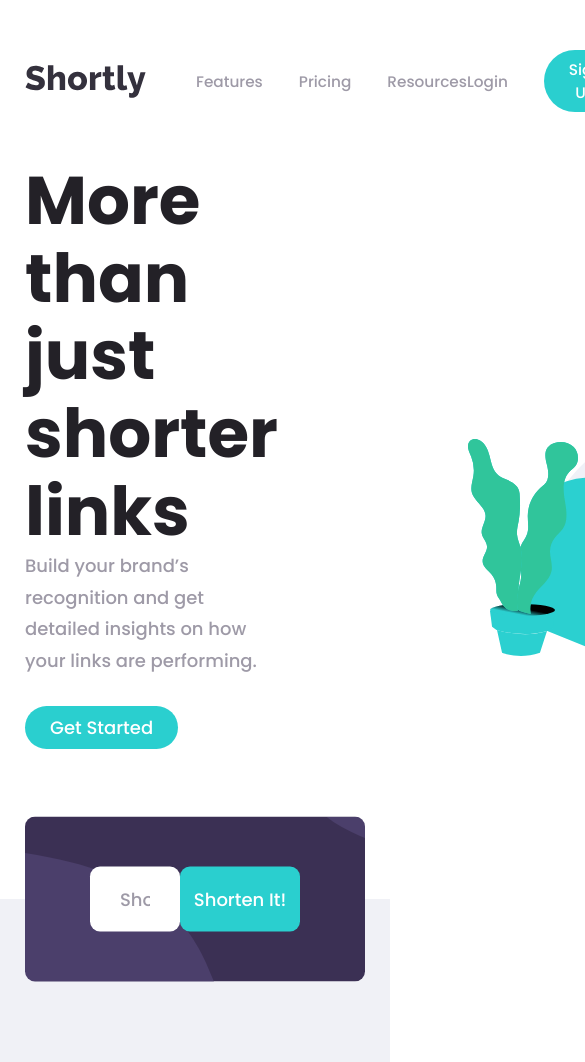
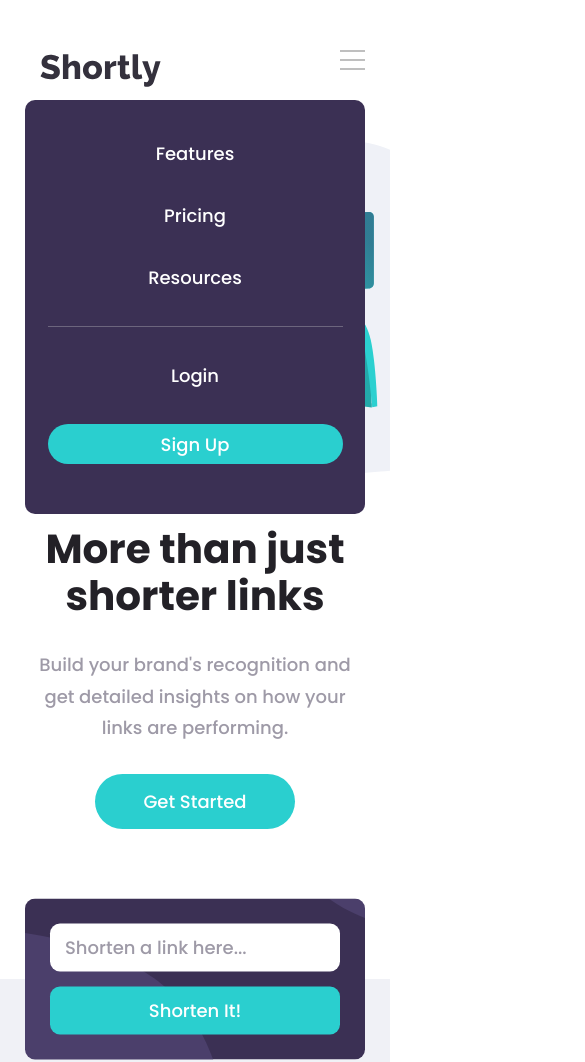
Before and after one commit to femRepos/url-shortening-api, a plain HTML site: page index.html in a window 390 px wide. Shown: the top 1062 px of the page, 585 px wide, since content can reach past the window. Drawn offline with Linux system fonts and the light colour scheme.

Commit message:
Make website responsive to screen size

```diff
--- a/index.html
+++ b/index.html
@@ -30,16 +30,22 @@
 		<header>
 			<div class="container">
 				<section class="navigation">
-					<img src="./images/logo.svg" class="logo" alt="logo" />
+					<div>
+						<img src="./images/logo.svg" class="logo" alt="logo" />
+						<div class="burger"></div>
+					</div>
 					<nav>
 						<ul class="nav__links">
 							<li><a href="#" class="link">Features</a></li>
 							<li><a href="#" class="link">Pricing</a></li>
 							<li><a href="#" class="link">Resources</a></li>
 						</ul>
+						<hr />
 						<ul class="nav__btn">
 							<li><a href="#" class="link">Login</a></li>
-							<li><button class="btn">Sign Up</button></li>
+							<li>
+								<button class="btn btn--small">Sign Up</button>
+							</li>
 						</ul>
 					</nav>
 				</section>
@@ -47,10 +53,10 @@
 					<div>
 						<h1>More than just shorter links</h1>
 						<p>
-							Build your brand’s recognition and get detailed
+							Build your brand's recognition and get detailed
 							insights on how your links are performing.
 						</p>
-						<button class="btn">Get Started</button>
+						<button class="btn btn--primary">Get Started</button>
 					</div>
 					<img
 						src="./images/illustration-working.svg"
@@ -69,7 +75,7 @@
 						name=""
 						id=""
 					/>
-					<button class="btn">Shorten It!</button>
+					<button class="btn btn--square">Shorten It!</button>
 				</form>
 			</div>
 
@@ -131,7 +137,7 @@
 			<section class="cta">
 				<div class="container">
 					<h2>Boost your links today</h2>
-					<button class="btn">Get Started</button>
+					<button class="btn btn--primary">Get Started</button>
 				</div>
 			</section>
 		</main>
--- a/styles/style.css
+++ b/styles/style.css
@@ -80,23 +80,53 @@ button {
 }
 
 /* header */
-header {
-}
-
 .navigation {
 	display: flex;
 	padding-block: 50px;
 	align-items: center;
+	position: relative;
+}
+
+.navigation > div {
+	width: 100%;
 }
 
 .navigation .logo {
 	margin-right: 50px;
+	position: relative;
+}
+
+.burger {
+	position: relative;
+	height: 20px;
+	width: 25px;
+	border: solid var(--gray);
+	border-width: 2px 0 2px;
+}
+
+.burger::after {
+	position: absolute;
+	content: "";
+	top: 50%;
+	left: 0;
+	transform: translateY(-1px);
+	height: 2px;
+	width: 100%;
+	background-color: var(--gray);
+}
+
+.burger:hover {
+	cursor: pointer;
 }
 
 nav {
 	display: flex;
 	justify-content: space-between;
 	width: 100%;
+}
+
+nav hr {
+	display: none;
 }
 
 nav ul {
@@ -127,15 +157,24 @@ nav ul li:last-child {
 	color: var(--dark-violet);
 }
 
-header .btn {
-	padding: 8px 25px;
-}
-
 .btn {
 	color: hsl(0, 100%, 100%);
 	border-radius: 50px;
 	background-color: var(--cyan);
-	padding: 10px 40px;
+}
+
+.btn--primary {
+	width: 200px;
+	height: 55px;
+}
+
+.btn--small {
+	width: 100px;
+	height: 40px;
+}
+
+.btn--square {
+	border-radius: 10px;
 }
 
 .btn:hover {
@@ -154,6 +193,68 @@ header .btn {
 
 .logo--alt {
 	background-color: hsl(0, 100%, 100%);
+}
+
+@media screen and (max-width: 950px) {
+	header {
+		overflow: hidden;
+	}
+
+	.navigation,
+	nav,
+	nav ul {
+		flex-direction: column;
+	}
+
+	.navigation div {
+		display: flex;
+		justify-content: space-between;
+		align-self: flex-start;
+	}
+
+	nav {
+		background-color: var(--dark-violet);
+		padding: 40px 22.5px;
+		border-radius: 10px;
+		position: absolute;
+		top: 100px;
+		z-index: 2;
+	}
+
+	nav hr {
+		display: block;
+		border: 1px solid var(--grayish-violet);
+		opacity: 50%;
+		border-bottom: 0;
+	}
+
+	nav li {
+		margin-inline: 0;
+		margin-bottom: 35px;
+		font-size: 1rem;
+	}
+
+	.link:hover {
+		color: var(--cyan);
+	}
+
+	.nav__btn li:first-child {
+		margin-top: 35px;
+	}
+
+	.nav__btn li:last-child {
+		margin-bottom: 0;
+		width: 100%;
+		height: 50px;
+	}
+
+	nav .btn {
+		width: 100%;
+	}
+
+	.link {
+		color: hsl(0, 100%, 100%);
+	}
 }
 
 /* hero */
@@ -181,13 +282,42 @@ h1 {
 }
 
 .hero p {
-	margin-bottom: 30px;
+	margin: 30px 0;
 }
 
 .hero img {
 	position: relative;
 	left: 275px;
 	/* width: 30%; */
+}
+
+@media screen and (max-width: 950px) {
+	.hero {
+		text-align: center;
+		flex-direction: column;
+	}
+
+	.hero div {
+		order: 1;
+		margin-right: 0;
+		margin-top: 50px;
+	}
+
+	h1 {
+		font-size: 2.25rem;
+	}
+
+	.hero p {
+		max-width: 600px;
+		margin-inline: auto;
+	}
+
+	.hero img {
+		align-self: baseline;
+		left: 5%;
+		width: 150%;
+		max-width: 700px;
+	}
 }
 
 main .container {
@@ -224,16 +354,33 @@ input[type="text"]::placeholder {
 	color: var(--grayish-violet);
 }
 
-form .btn,
 input[type="text"] {
 	height: 65px;
 	border-radius: 10px;
 }
 
 form .btn {
-	min-width: 120px;
+	/* min-width: 120px; */
 	width: 20%;
 	padding: 0;
+}
+
+@media screen and (max-width: 950px) {
+	form {
+		flex-direction: column;
+		padding: 25px;
+	}
+
+	input[type="text"],
+	form .btn {
+		width: 100%;
+		height: 48px;
+	}
+
+	input[type="text"] {
+		margin-bottom: 15px;
+		padding: 15px;
+	}
 }
 
 /* features */
@@ -302,28 +449,71 @@ form .btn {
 	border-radius: 100%;
 	position: absolute;
 	top: 0;
-	transform: translateY(-50%);
+	transform: translate(0, -50%);
+}
+
+.features h2 {
+	color: var(--very-dark-blue);
 }
 
 .features__block h3 {
 	margin-bottom: 20px;
+	color: var(--very-dark-blue);
+}
+
+@media screen and (max-width: 950px) {
+	.features__blocks {
+		flex-direction: column;
+		align-items: center;
+	}
+
+	.features__blocks::before {
+		width: 10px;
+		height: 100%;
+		top: 0;
+		left: initial;
+	}
+	.features__block {
+		margin: 20px 0;
+		text-align: center;
+	}
+
+	.features__block:first-child {
+		margin-top: 0;
+	}
+
+	.features__block:last-child {
+		margin-bottom: 0;
+	}
+
+	.features__block__icon {
+		left: 50%;
+		transform: translate(-50%, -50%);
+	}
 }
 
 /* cta */
 .cta {
-	padding: 60px;
+	padding-block: 60px;
 	background-color: var(--dark-violet);
 	background-image: url(../images/bg-boost-desktop.svg);
 	background-repeat: no-repeat;
 	background-position: center;
 	background-size: cover;
 	color: hsl(0, 100%, 100%);
+	text-align: center;
 }
 
 .cta .container {
 	display: flex;
 	flex-direction: column;
 	align-items: center;
+}
+
+@media screen and (max-width: 950px) {
+	h2 {
+		font-size: 1.5rem;
+	}
 }
 
 /* footer */
@@ -416,3 +606,20 @@ footer li:not(.icon-links li) {
 .attribution a {
 	color: hsl(228, 45%, 44%);
 }
+
+@media screen and (max-width: 950px) {
+	footer {
+		text-align: center;
+	}
+
+	footer .container,
+	.footer__links {
+		flex-direction: column;
+		align-items: center;
+	}
+
+	.footer__links ul {
+		margin-inline: 0;
+		margin-top: 45px;
+	}
+}
```
